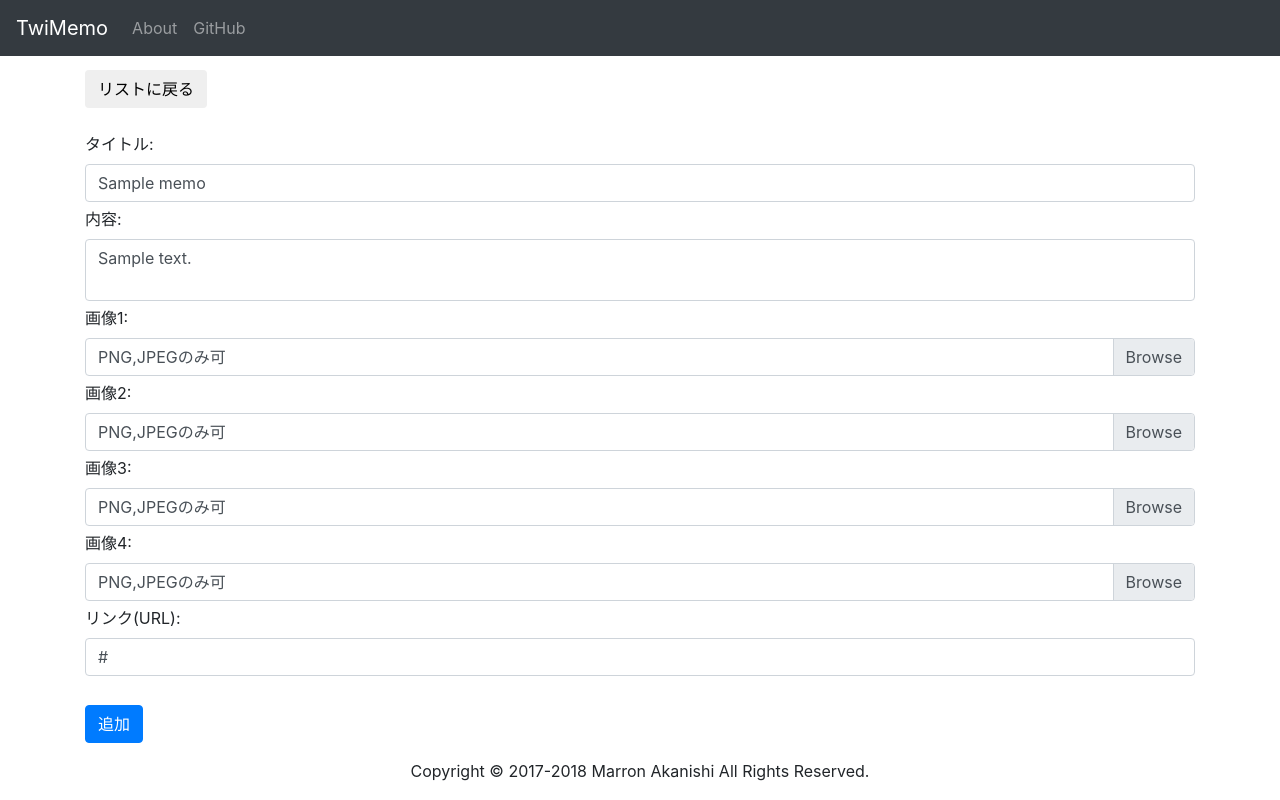
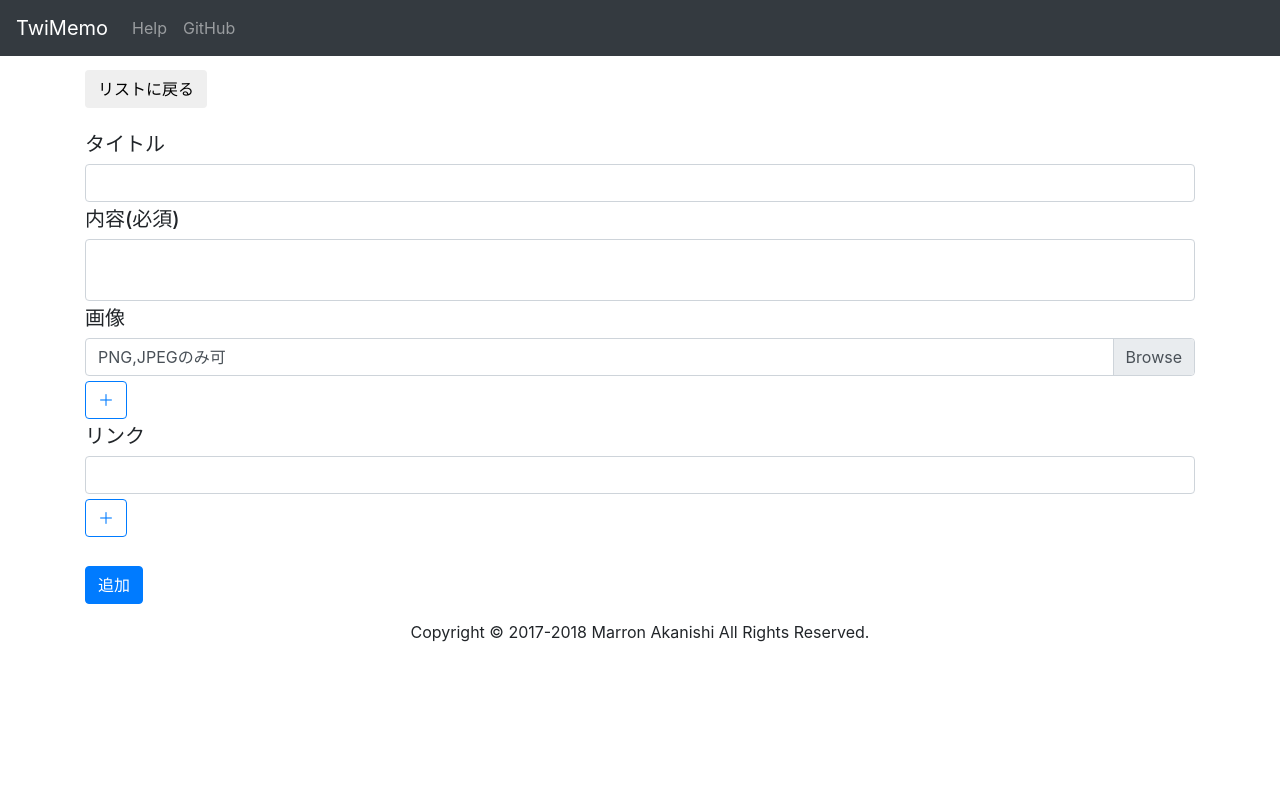
Before and after one commit to marron-akanishi/TwiMemo, a Flask app: template templates/new.html in a window 1280 px wide. Run offline with Flask 2, Linux system fonts and the light colour scheme; the template is opened without the code that fills it: most values are stand-ins (such as "Sample title", 1, 10 or a date in 2020); parts of the project's set-up code (start-up, migrations or seed data) failed here and were passed over; some libraries are stand-ins or nearby versions.

Commit message:
開発途中

```diff
--- a/app.py
+++ b/app.py
@@ -62,9 +62,9 @@ def index():
         return flask.redirect(flask.url_for('twitter_authed', cookie=True))
 
 # このページについて
-@app.route('/about')
-def about():
-    return flask.render_template('about.html',)
+@app.route('/help')
+def help():
+    return flask.render_template('help.html',)
 
 # エラー
 @app.errorhandler(404)
@@ -158,6 +158,7 @@ def memo_editscreen(id):
         return flask.redirect(flask.url_for("error", code="101"))
     detail["contents"] = detail["contents"].replace("\n","\r\n")
     detail["media"] = ','.join(detail["media"])
+    detail["url"] = '|'.join(detail["url"])
     return flask.render_template('edit.html', memo=detail)
 
 # 編集登録
@@ -191,8 +192,6 @@ def memo_edit(id):
 def memo_newscreen():
     memo = {}
     memo["id"] = int(datetime.now().timestamp())
-    memo["contents"] = ""
-    memo["url"] = ""
     return flask.render_template('new.html', memo=memo)
 
 def upload_file(file):
--- a/db_utils.py
+++ b/db_utils.py
@@ -89,7 +89,7 @@ def get_detail(path, id):
         "title":row["title"],
         "contents":row["contents"],
         "media":row["media"].split(","),
-        "url":row["url"],
+        "url":row["url"].split("|"),
         "source":row["source"],
         "time":row["time"]
     }
--- a/streaming.py
+++ b/streaming.py
@@ -10,7 +10,8 @@ import db_utils as db
 # スタート文字列
 hashtag = "memo"
 # パターン
-pattern = re.compile(r"https://twitter.com/\w*/status/\d*")
+status_url = re.compile(r"https://twitter.com/\w*/status/\d*")
+message_url = re.compile(r"https://twitter.com/messages/media/\d*")
 
 def get_oauth(setting):
     """設定ファイルから各種キーを取得し、OAUTH認証を行う"""
@@ -37,10 +38,12 @@ class StreamListener(tp.StreamListener):
                 for image in status_media['media']:
                     media_url.append(image['media_url'])
         memo["media"] = ','.join(media_url)
-        try:
-            memo["url"] = status.entities["urls"][0]["expanded_url"]
-        except:
-            memo["url"] = ""
+        urls = []
+        if hasattr(status, "entities"):
+            if 'urls' in status.entities:
+                for url in status.entities["urls"]:
+                    urls.append(url['expanded_url'])
+        memo["url"] = '|'.join(urls)
         return memo
 
     def on_status(self, status):
@@ -66,8 +69,6 @@ class StreamListener(tp.StreamListener):
             # リプか？
             if hasattr(status, "in_reply_to_status_id") and status.in_reply_to_status_id is not None:
                 status = self.api.get_status(status.in_reply_to_status_id)
-                if user != status.user.screen_name:
-                    return
             content = self.make_memo(status)
             memo.update(content)
             db.write_memo(dbpath, memo)
@@ -88,24 +89,31 @@ class StreamListener(tp.StreamListener):
         # 引用ツイートチェック
         try:
             url = status["entities"]["urls"][0]["expanded_url"]
-            if pattern.match(url):
+            if status_url.match(url):
                 status_id = url.split("/")[-1]
                 status = self.api.get_status(status_id)
                 content = self.make_memo(status)
                 memo.update(content)
+            else:
+                raise ValueError
         except:
             memo["contents"] = status["text"]
             memo["title"] = memo["contents"]
             if len(memo["title"]) > 20:
                 memo["title"] = memo["title"][:20] + "..."
-            try:
-                memo["media"] = status["entities"]["media"][0]["media_url"]
-            except:
-                memo["media"] = ""
-            try:
-                memo["url"] = status["entities"]["urls"][0]["expanded_url"]
-            except:
-                memo["url"] = ""
+            media_url = []
+            if "entities" in status and 'media' in status["entities"]:
+                status_media = status["entities"]["media"]
+                for image in status_media:
+                    media_url.append(image['media_url'])
+            memo["media"] = ",".join(media_url)
+            urls = []
+            if "entities" in status and 'urls' in status["entities"]:
+                status_urls = status["entities"]["urls"]
+                for url in status_urls:
+                    if not message_url_url.match(url):
+                        urls.append(url['expanded_url'])
+            memo["url"] = "|".join(urls)
         memo["source"] = "DirectMessage"
         memo["time"] = datetime.now().strftime("%Y-%m-%d %H:%M:%S")
         db.write_memo(dbpath, memo)
--- a/templates/index.html
+++ b/templates/index.html
@@ -2,7 +2,11 @@
 {% block menu %}
 <div class="container">
   <h4 align="center">お知らせ</h4>
-  <iframe class="container" frameborder="0" id="news-iframe" src="/static/html/info.html"></iframe>
+  <p>
+    ベータ版の為、動作が一部おかしい場合があります。<br>
+    バグ等を発見した場合は<a href="https://twitter.com/marron_general/" target="_blank">@marron_general</a>に直接報告するか、GitHubのIssueに書いてください。<br>
+    このサービスを利用する際は、必ず最初に上のメニューのHelpを読んで下さい。
+  </p>
   <div align="center">
     <img align="center" src="/static/images/twitter.png" onclick="location.href='/twitter_auth'" style="cursor: pointer" />
   </div>
--- a/templates/layout.html
+++ b/templates/layout.html
@@ -29,7 +29,7 @@
         <div class="collapse navbar-collapse" id="link-list">
           <ul class="navbar-nav mr-auto">
             <li class="nav-item">
-              <a class="nav-link" href="/about">About</a>
+              <a class="nav-link" href="/help">Help</a>
             </li>
             <li class="nav-item">
               <a class="nav-link" href="https://github.com/marron-akanishi/TwiMemo" target="_blank">GitHub</a>
--- a/templates/new.html
+++ b/templates/new.html
@@ -8,19 +8,23 @@
 {% block contents %}
 <div class="container">
   <form method="POST" action="/make/{{memo.id}}" class="form-horizontal" enctype="multipart/form-data">
-    <label for="title" class="control-label">タイトル:</label>
-    <input type="text" id="title" name="title" value="{{memo.title}}" class="form-control margin">
-    <label for="contents" class="control-label">内容:</label>
-    <textarea id="contents" name="contents" class="form-control margin" required>{{memo.contents}}</textarea>
-    {% for i in range(1,5) %}
-    <label for="sel_{{i}}" class="control-label">画像{{i}}:</label>
-    <div class="custom-file margin" id="sel_{{i}}">
-      <input type="file" class="custom-file-input" id="media_{{i}}" name="media_{{i}}" onchange="$('#sel_{{i}} > label').text($('#media_{{i}}').val().split('\\').pop());">
-      <label class="custom-file-label" for="media_{{i}}">PNG,JPEGのみ可</label>
+    <h5>タイトル</h5>
+    <input type="text" id="title" name="title" class="form-control margin">
+    <h5>内容(必須)</h5>
+    <textarea id="contents" name="contents" class="form-control margin" required></textarea>
+    <div class="image-repeater">
+      <h5>画像</h5>
+      <div class="custom-file margin">
+        <input type="file" class="custom-file-input" id="media" name="media" onchange="">
+        <label class="custom-file-label" for="media">PNG,JPEGのみ可</label>
+      </div>
+      <button class="btn btn-outline-primary margin">＋</button>
     </div>
-    {% endfor %}
-    <label for="url" class="control-label">リンク(URL):</label>
-    <input type="text" id="url" name="url" value="{{memo.url}}" class="form-control margin">
+    <div>
+      <h5>リンク</h5>
+      <input type="text" id="url" name="url" class="form-control margin">
+      <button class="btn btn-outline-primary margin">＋</button>
+    </div>
     <br>
     <input type="submit" value="追加" class="btn btn-primary">
   </form>
```
Also changed, not shown: help.md (added, +27 -0 lines), static/html/info.html (deleted, +0 -10 lines), templates/detail.html (+12 -4 lines), templates/edit.html (+12 -6 lines), readme.md, templates/help.html (renamed from templates/about.html).
